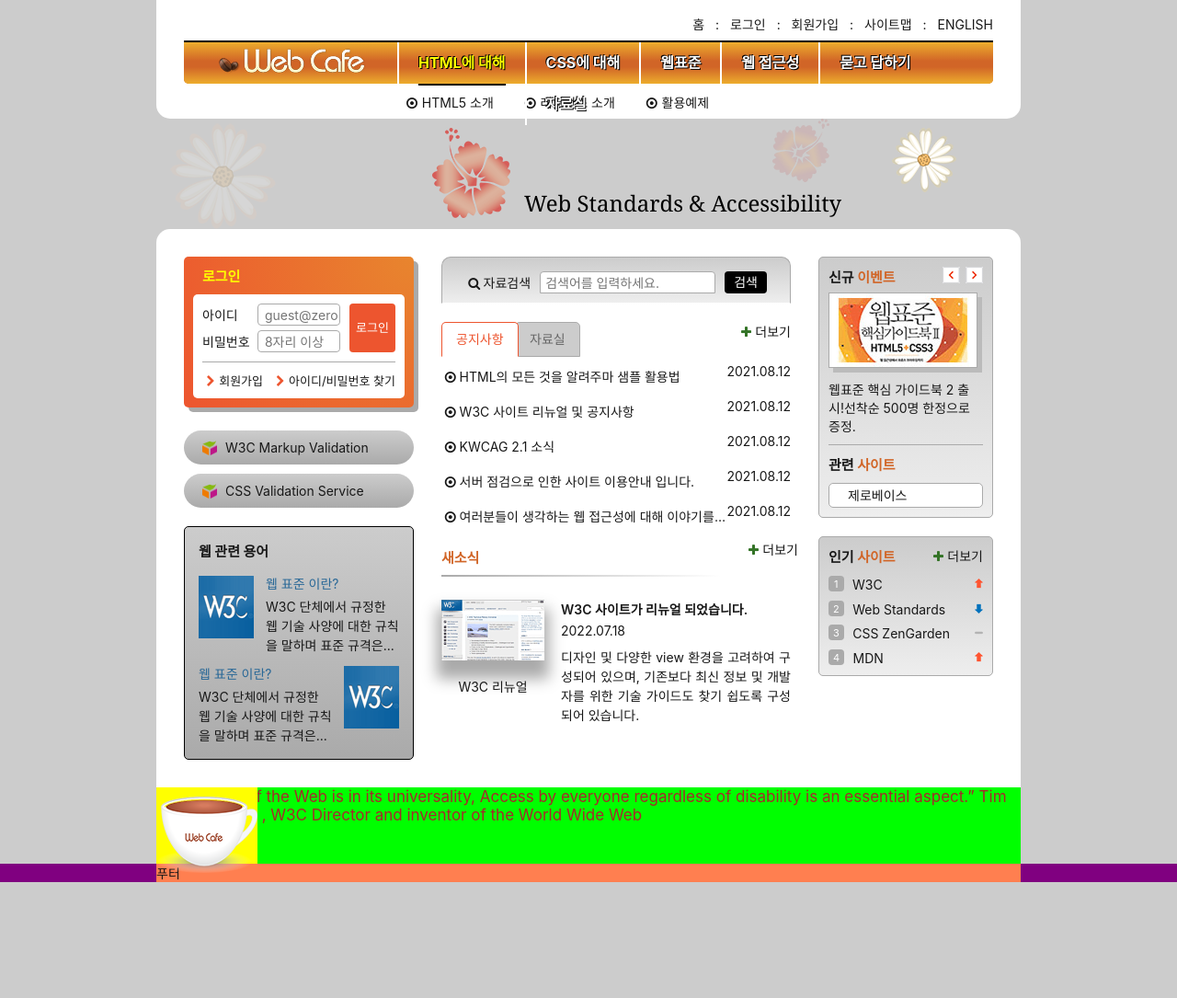
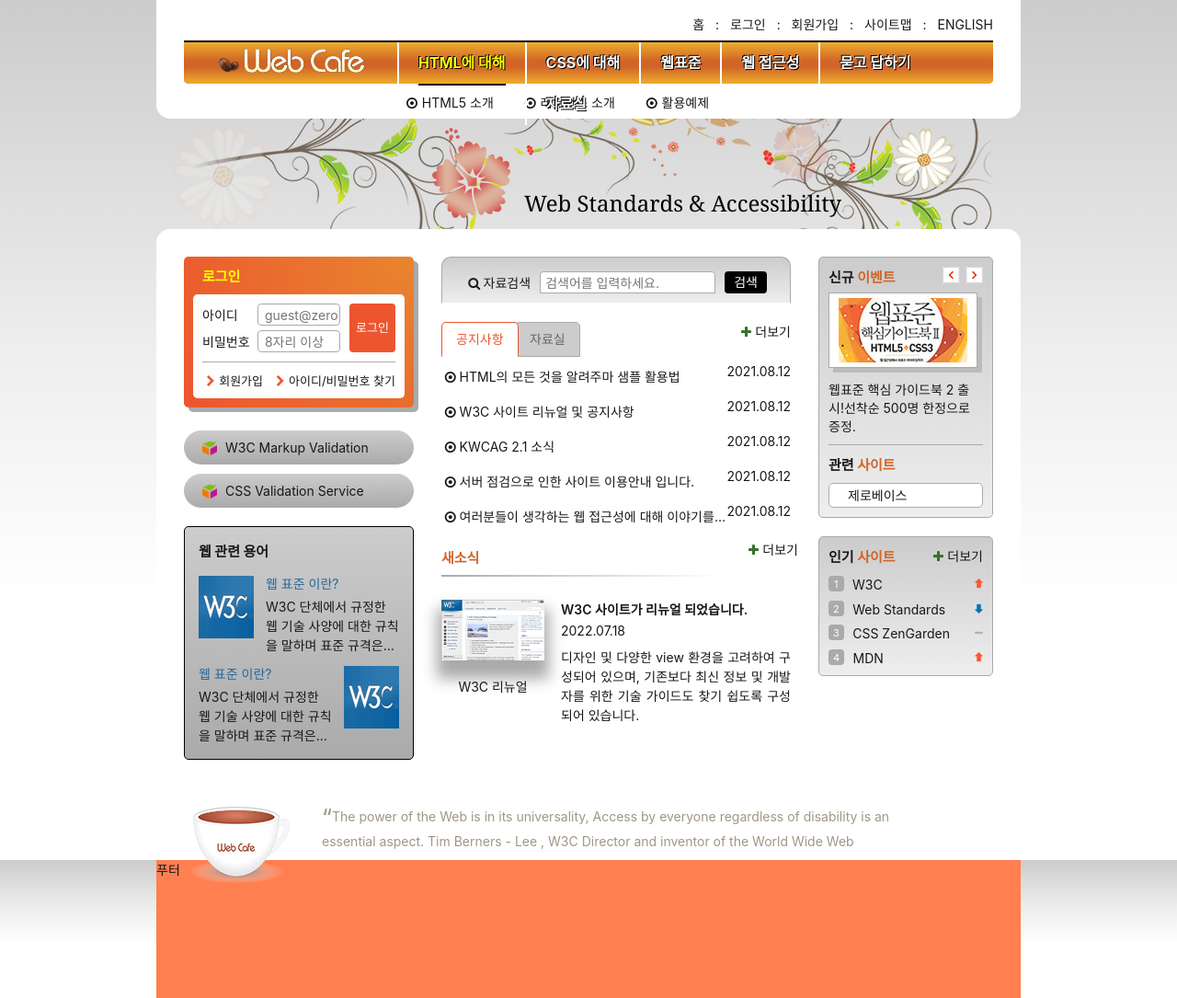
Before and after one commit to SleeplessN/zeroConnecTo, a website: page HTML5/index.html in a window 1280 px wide. Shown: the whole page at 92% size. Before the commit the page ends 984 px from the top, so only its background shows below. Drawn offline with Linux system fonts and the light colour scheme; a web font is replaced by a local one.

Commit message:
슬로건 디자인 완성

```diff
--- a/HTML5/css/index.css
+++ b/HTML5/css/index.css
@@ -37,7 +37,8 @@
     system-ui, Roboto, "Helvetica Neue", "Segoe UI", "Apple Color Emoji",
     "Segoe UI Emoji", "Segoe UI Symbol", sans-serif;
   font-weight: 400;
-  background: #ccc;
+  background: url(./images/bg_flower.png) no-repeat 50% 0,
+    #ccc linear-gradient(to bottom, #ccc 0%, #eee 35%, #fff 60%, #fff 100%);
   color: #181818;
   font-size: 1.4rem;
 }
@@ -736,37 +737,47 @@
 }
 /* 슬로건 */
 .slogan {
-  background: lime;
   position: relative;
-  display: flex;
-  align-items: center;
+  padding: 10px 100px 10px 180px;
 }
 
 .slogan-title {
   position: absolute;
-  line-height: 80px;
-  background: yellow;
+  left: 35px;
+  bottom: -25px;
   width: 110px;
   height: 83px;
   text-align: center;
-  margin: auto;
+  line-height: 83px;
 }
-.slogan-title::before {
-  content: url(./images/coffee.png);
+.slogan-title::after {
+  content: "";
   position: absolute;
-  top: 10px;
+  width: 100%;
+  height: 100%;
+  top: 0;
   left: 0;
+  background: url(./images/coffee.png) no-repeat 0 0;
 }
 .slogan-content {
-  font-size: 1.7rem;
-  color: brown;
-  line-height: ;
-  height: 83px;
+  color: #a09784;
+  line-height: 1.5;
 }
+.slogan-content q::before {
+  display: inline-block;
+  font-size: 2.5rem;
+  transform: translateY(5px);
+}
+.slogan-content q::after {
+  content: "";
+}
+
 /* 푸터 */
 .footer {
-  background: purple;
+  background: #ccc
+    linear-gradient(to bottom, #ccc 0%, #eee 35%, #fff 60%, #fff 100%);
 }
 .footer-inner {
   background: coral;
+  height: 150px;
 }
```
